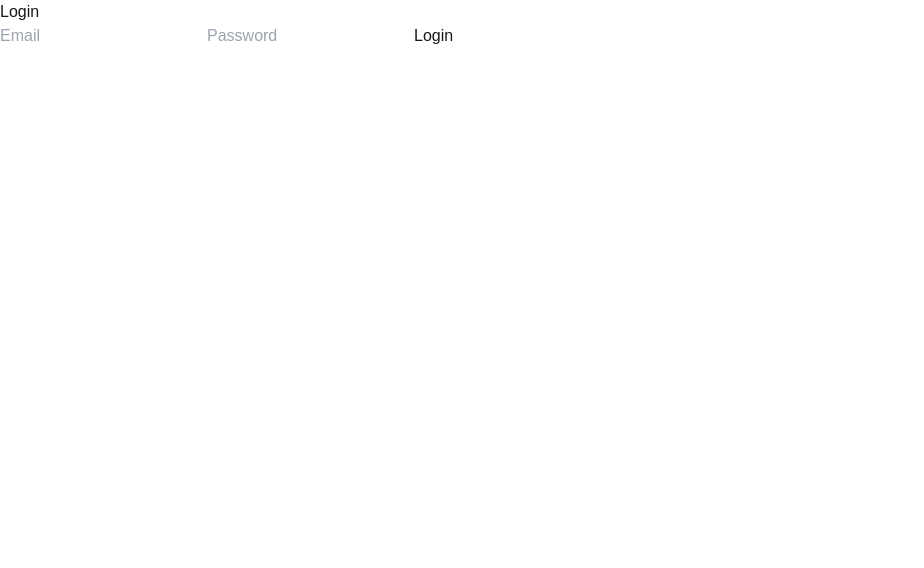
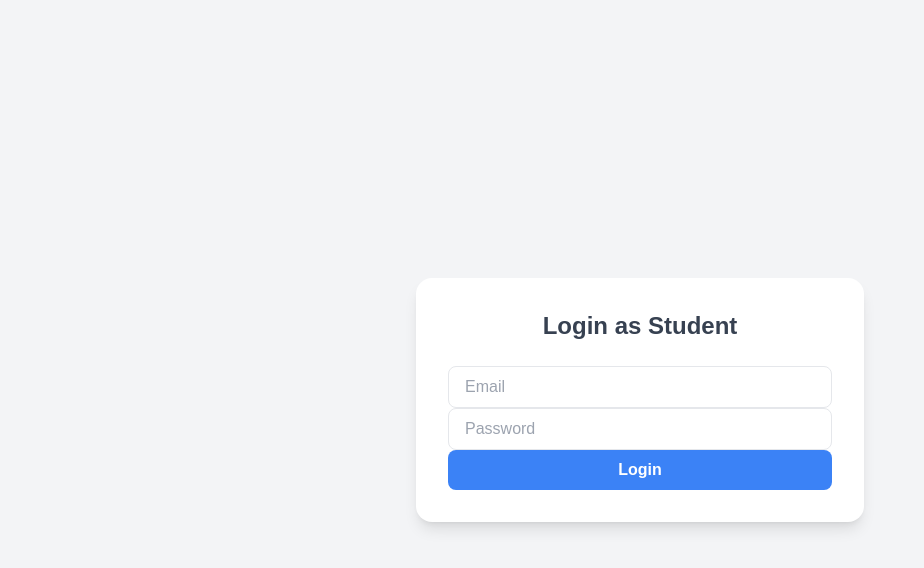
Before and after one commit to Jitender2105/mindease, a Next.js app in the folder frontend/: page /login in a window 1280 px wide. Shown: the top 568 px of the page, without its empty margins (0-924 px from the left). Built offline with nearby package versions, Linux system fonts and the light colour scheme.

Commit message:
css_fix_login

```diff
--- a/frontend/src/app/login/page.tsx
+++ b/frontend/src/app/login/page.tsx
@@ -1,3 +1,5 @@
+"use client";  // Add this at the top
+
 // src/app/login/page.tsx
 
 import { useState, ChangeEvent, FormEvent } from 'react';
@@ -33,9 +35,10 @@ export default function Login() {
     };
 
     return (
-        <div>
-            <h1>Login</h1>
-            <form onSubmit={handleSubmit}>
+        <div className="flex justify-center items-center min-h-screen bg-gray-100">
+        <div className="bg-white p-8 rounded-2xl shadow-lg w-full max-w-md">
+            <h1 className="text-2xl font-bold text-center text-gray-700 mb-6">Login as Student</h1>
+              <form onSubmit={handleSubmit}>
                 <input
                     type="email"
                     name="email"
@@ -43,6 +46,7 @@ export default function Login() {
                     value={formData.email}
                     onChange={handleChange}
                     required
+                    className='w-full px-4 py-2 border rounded-lg focus:ring-2 focus:ring-blue-500 text-black'
                 />
                 <input
                     type="password"
@@ -51,9 +55,15 @@ export default function Login() {
                     value={formData.password}
                     onChange={handleChange}
                     required
+                    className='w-full px-4 py-2 border rounded-lg focus:ring-2 focus:ring-blue-500 text-black'
                 />
-                <button type="submit">Login</button>
+                    <button
+                        type="submit"
+                        className="w-full bg-blue-500 text-white font-semibold py-2 rounded-lg hover:bg-blue-600 transition duration-200"
+                    >
+                        Login
+                    </button>
             </form>
-        </div>
+        </div></div>
     );
 }
```
Also changed, not shown: 1 other file (tests, documents, lock files or other folders).
